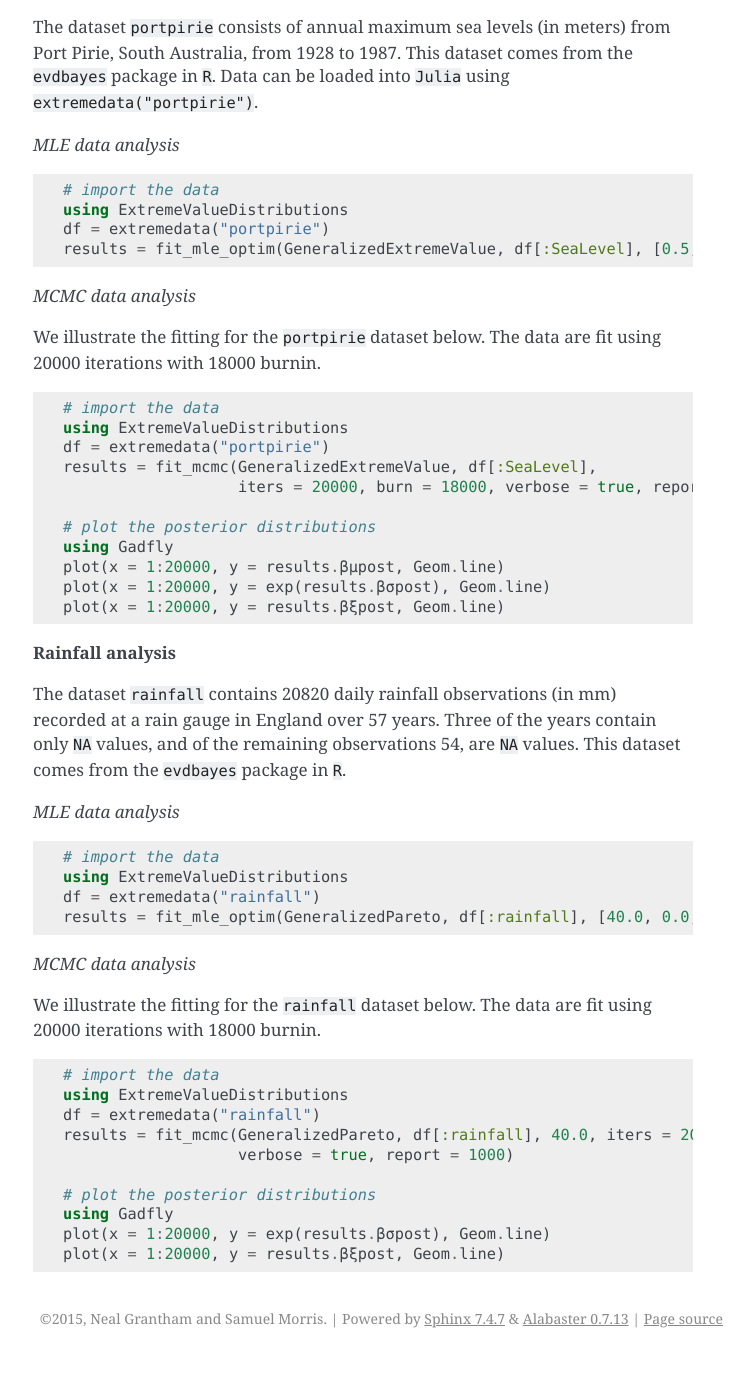
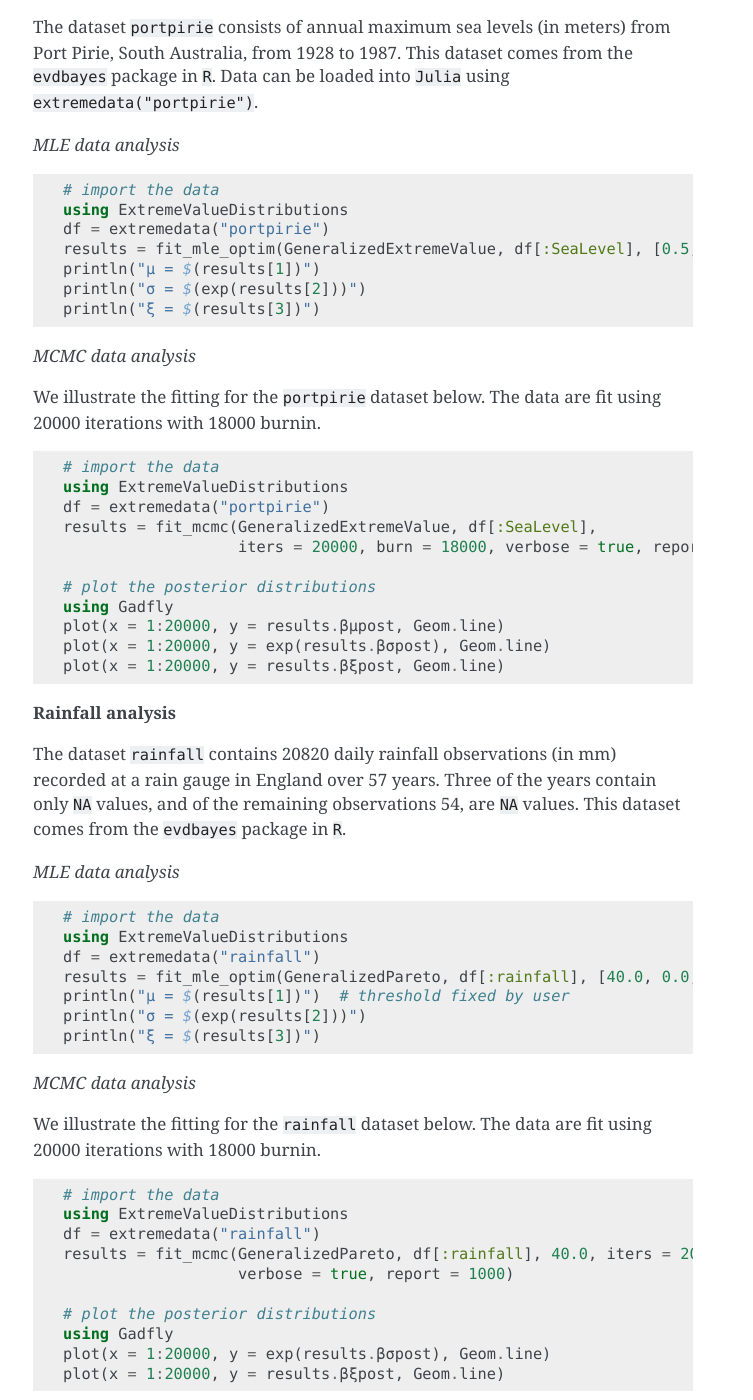
Before and after one commit to sammorris81/ExtremeValueDistributions.jl, a Sphinx documentation site: the page built from docs/source/fit.rst, in a window 1280 px wide and 1400 px high, scrolled down 6356 px. Shown: the whole window, without its empty margins (387-1140 px from the left). Built offline with Sphinx 7.4.7, drawn with Linux system fonts in a browser that asks for light colours; formulas are drawn with MathJax 3; before the commit the page ends 7714 px from its top, so only the background shows below that; some of the changed text lies outside the part shown.

```diff
--- a/docs/source/fit.rst
+++ b/docs/source/fit.rst
@@ -271,6 +271,9 @@
   using ExtremeValueDistributions
   df = extremedata("portpirie")
   results = fit_mle_optim(GeneralizedExtremeValue, df[:SeaLevel], [0.5, 0.5, 0.5])
+  println("μ = $(results[1])")
+  println("σ = $(exp(results[2]))")
+  println("ξ = $(results[3])")
 
 *MCMC data analysis*
 
@@ -302,6 +305,9 @@
   using ExtremeValueDistributions
   df = extremedata("rainfall")
   results = fit_mle_optim(GeneralizedPareto, df[:rainfall], [40.0, 0.0, 0.0])
+  println("μ = $(results[1])")  # threshold fixed by user
+  println("σ = $(exp(results[2]))")
+  println("ξ = $(results[3])")
 
 *MCMC data analysis*
 
```
Also changed, not shown: other parts of docs/source/fit.rst (+2 -2 lines).
